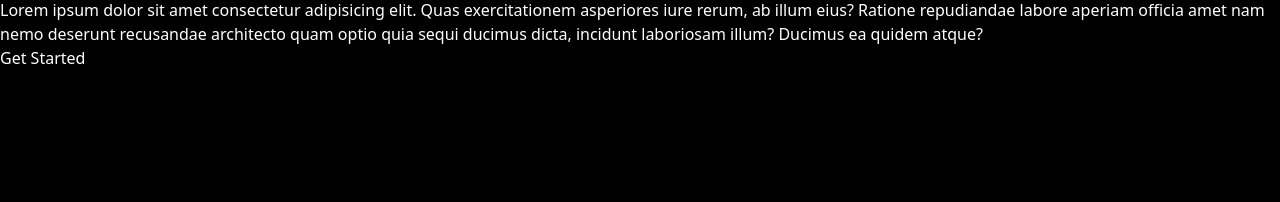
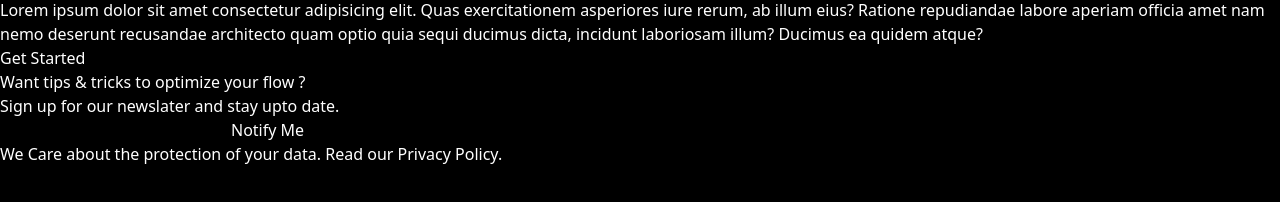
Before and after one commit to kunwarabhi7/tail, a Next.js app: page / in a window 1280 px wide. Shown: the part 592-794 px from the top of the page. Built offline with nearby package versions, Linux system fonts and the light colour scheme.

Commit message:
added news latter section

```diff
--- /dev/null
+++ b/components/NewsLater.jsx
@@ -0,0 +1,15 @@
+import React from 'react'
+
+const NewsLater = () => {
+  return (
+    <div>
+      <h1>Want tips & tricks to optimize your flow ?</h1>
+      <p>Sign up for our newslater and stay upto date.</p>
+      <input />
+      <button>Notify Me</button>
+      <p>We Care about the protection of your data. Read our <span>Privacy Policy.</span></p>
+    </div>
+  )
+}
+
+export default NewsLater
--- a/pages/index.js
+++ b/pages/index.js
@@ -1,6 +1,7 @@
 import Company from '@/components/Company'
 import Hero from '@/components/Hero'
 import NavBar from '@/components/NavBar'
+import NewsLater from '@/components/NewsLater'
 import Head from 'next/head'
 
 export default function Home() {
@@ -15,6 +16,7 @@ export default function Home() {
    <NavBar />
    <Hero />
    <Company />
+   <NewsLater />
     </>
   )
 }
```
